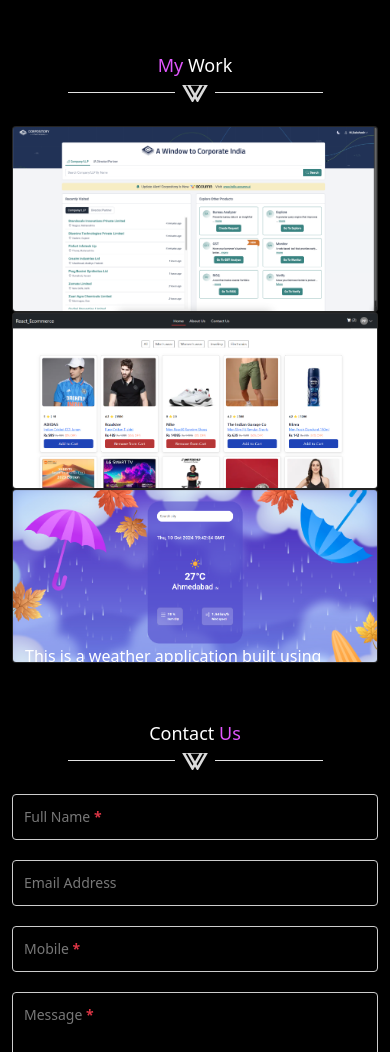
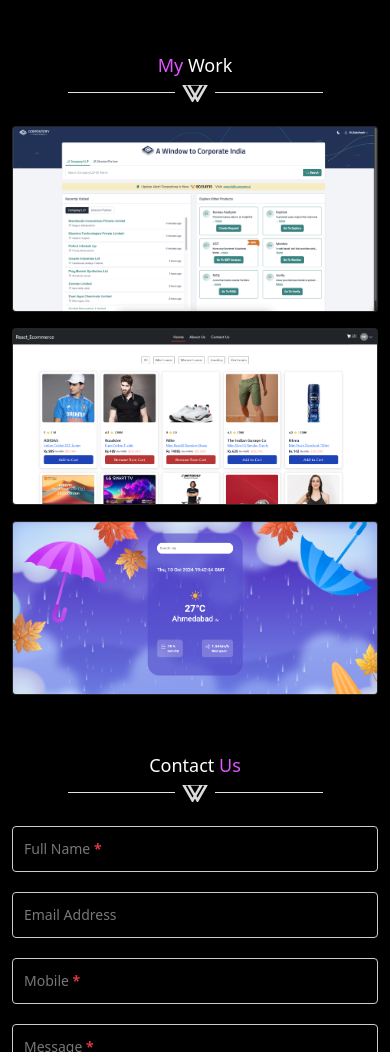
Before and after one commit to PradipDesigner/Pradip_portfolio, a plain HTML site: page index.html in a window 390 px wide. Shown: the part 2580-3632 px from the top of the page. Drawn offline with nearby package versions, Linux system fonts and the light colour scheme.

Commit message:
css change

```diff
--- a/assets/css/style.css
+++ b/assets/css/style.css
@@ -187,9 +187,10 @@ section h2 span {
 .card.work-card:hover .content-overlay{
   bottom: 0;
 }
-/* .content-overlay{
-
-} */
+.content-overlay p{
+  font-size: 14px;
+  margin: 0;
+}
 /* text animation css here */
 .animated-text {
   display: inline-block;
--- a/index.html
+++ b/index.html
@@ -265,47 +265,41 @@
       <img src="assets/images/devider.png" alt="devider" class="d-block mx-auto">
     </div>
     <div class="row">
-      <div class="col-md-4 d-flex">
-        <div class="card work-card position-relative">
+      <div class="col-md-6 col-lg-4 d-flex">
+        <div class="card work-card position-relative mb-3 mb-lg-0">
           <div class="work-img">
             <img src="assets/images/p-main.png" alt="" class="img-fluid">
           </div>
           <div class="content-overlay">
-            <div class="content">
               <p>Corpository is a fintech company it provides dedicated SaaS
                 solutions powered by Decision-grade data, Analytics, Pattern
                 Identifications, Early Warning Signals and Predictions to Lenders,
                 Investors and Business Enterprises.
                  <a href="assets/document/corpository_project.pdf" download="corpository_project" class="link" target="_blank">View details</a></p>
-            </div>
           </div>
         </div>
       </div>
-      <div class="col-md-4 d-flex">
-        <div class="card work-card position-relative">
+      <div class="col-md-6 col-lg-4 d-flex">
+        <div class="card work-card position-relative mb-3 mb-lg-0">
           <div class="work-img">
             <img src="assets/images/w1.png" alt="" class="img-fluid">
           </div>
           <div class="content-overlay">
-            <div class="content">
               <p>React_ecommerce is an eCommerce application I created. It includes sign-up, login, myCart and and
                 fetch myCart data user-based. functionalities, all implemented using JSON REST API.
               <a href="https://github.com/PradipDesigner/React_ecommerce" target="_blank" class="link">View details</a></p>
-            </div>
           </div>
         </div>
       </div>
-      <div class="col-md-4 d-flex">
-        <div class="card work-card position-relative">
+      <div class="col-md-6 col-lg-4 d-flex">
+        <div class="card work-card position-relative mb-lg-0">
           <div class="work-img">
             <img src="assets/images/w2.png" alt="" class="img-fluid">
           </div>
           <div class="content-overlay">
-            <div class="content">
-              <p>This is a weather application built using React, which allows users to search for weather information in any city worldwide. It fetches weather data from the OpenWeatherMap API, displaying the current temperature, humidity, wind speed, and dynamically adjusts the time according to the searched city’s timezone.
-
-                <a href="https://github.com/PradipDesigner/Weather_app" class="link" target="_blank">View details</a></p>
-            </div>
+              <p>A weather application that displays real-time weather data, local time updates every second, and city-specific information using OpenWeather API.
+                <a href="https://github.com/PradipDesigner/Weather_app" class="link" target="_blank">View details</a>
+              </p>
           </div>
         </div>
       </div>
```
